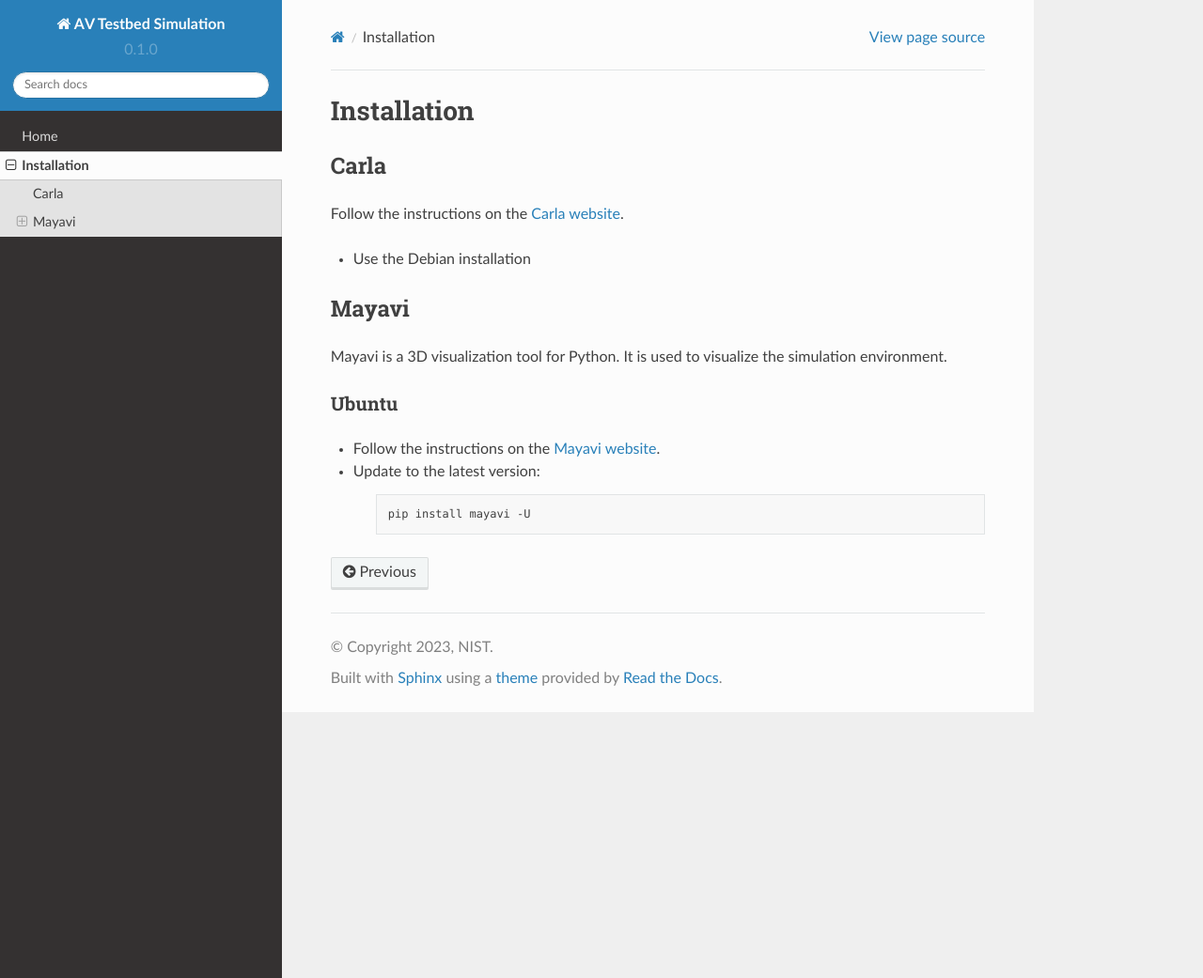
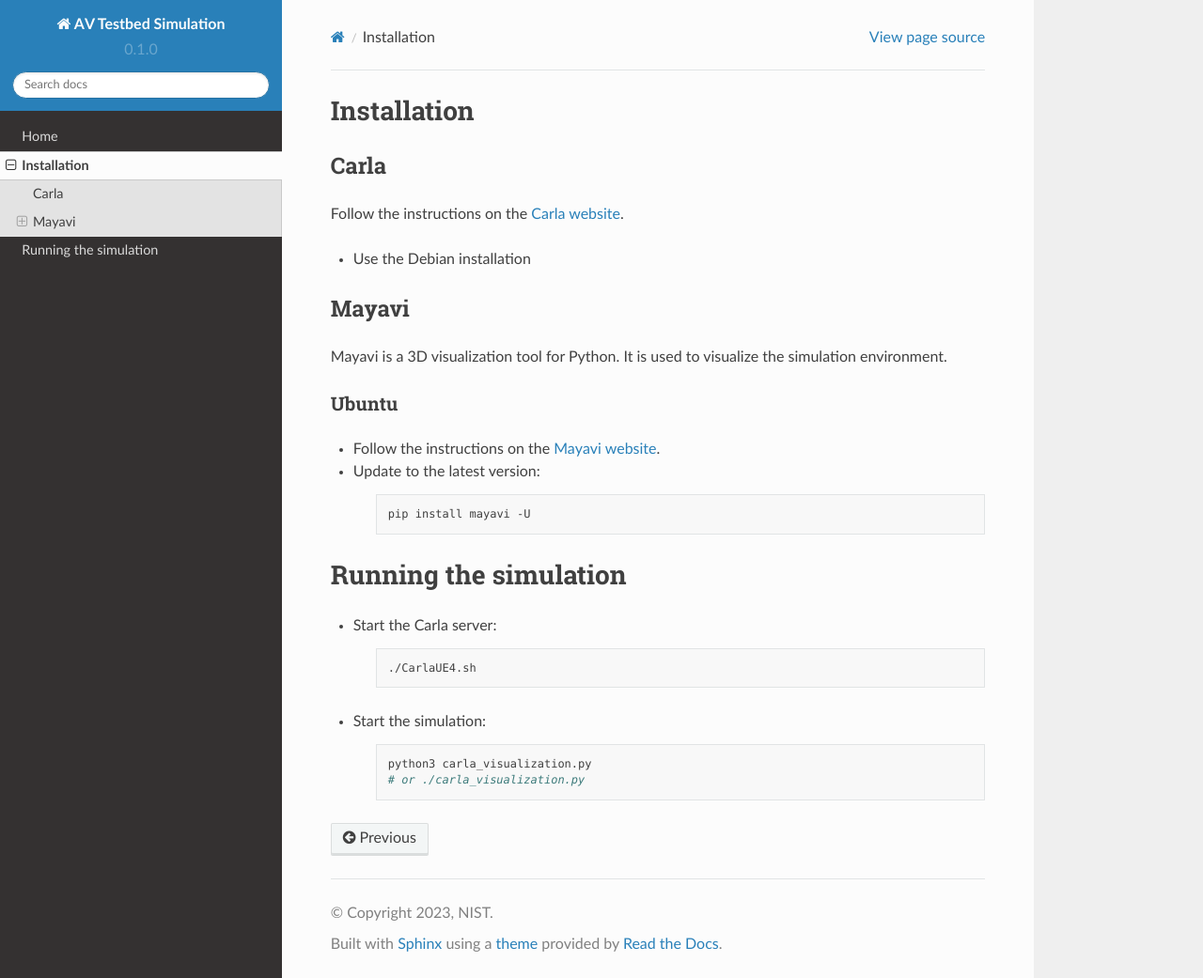
Before and after one commit to usnistgov/av_testbed_sim, a Sphinx documentation site: the page built from docs/source/installation.rst, in a window 1280 px wide and 1041 px high. Shown: the whole window at 94% size. Built offline with Sphinx 7.4.7 and the Read the Docs theme 2.0.0, drawn with Linux system fonts in a browser that asks for light colours.

Commit message:
updated code

```diff
--- a/docs/source/installation.rst
+++ b/docs/source/installation.rst
@@ -27,3 +27,19 @@ Ubuntu
    .. code-block:: bash
 
       pip install mayavi -U
+
+Running the simulation
+======================
+
+- Start the Carla server:
+
+   .. code-block:: bash
+
+      ./CarlaUE4.sh
+
+- Start the simulation:
+
+      .. code-block:: bash
+
+         python3 carla_visualization.py
+         # or ./carla_visualization.py
```
Also changed, not shown: 1 other file.
